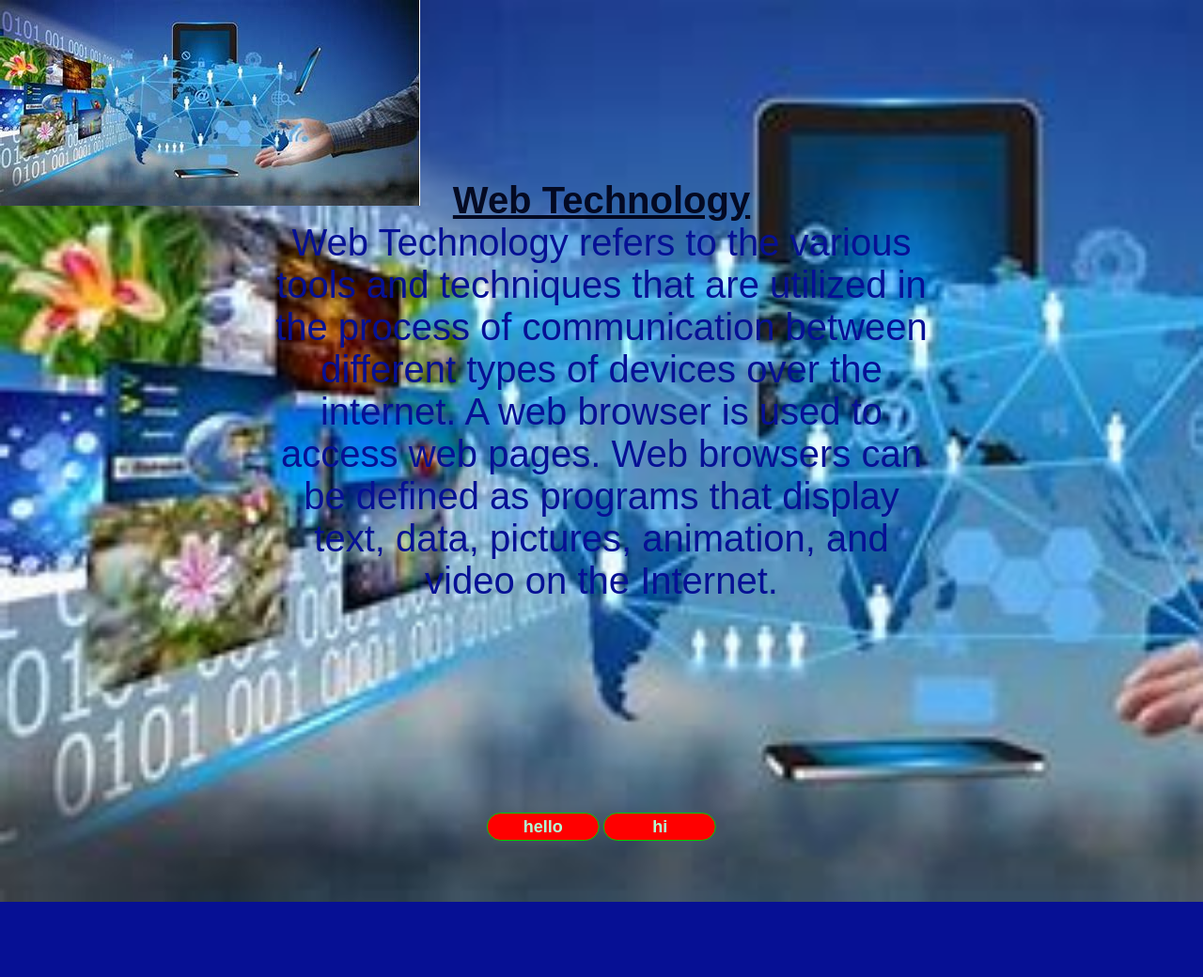
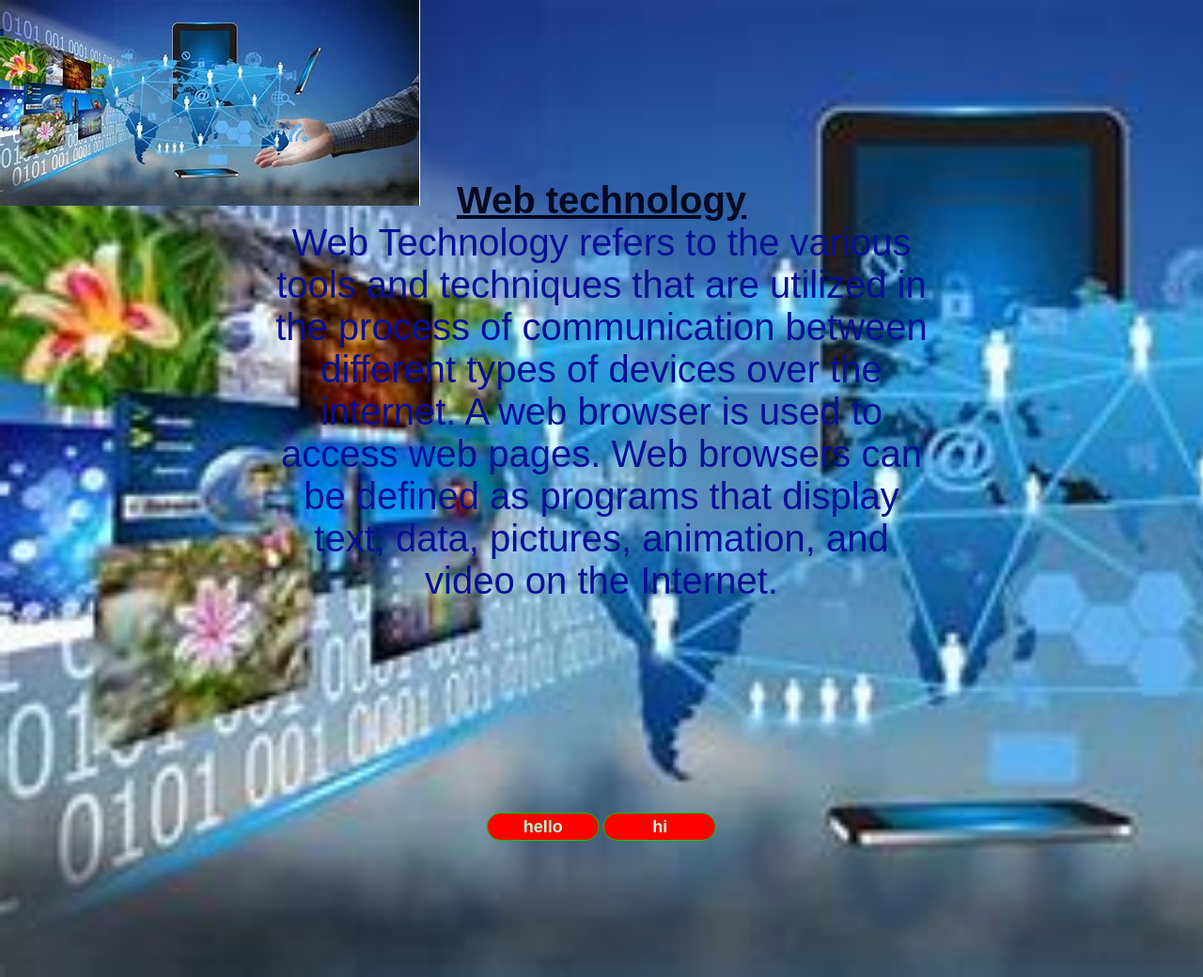
Before and after one commit to itsmeayushma111/webt, a PHP site: page /indexb.html in a window 1280 px wide. Shown: the whole page at 94% size. Before the commit the page ends 960 px from the top, so only its background shows below. Run offline with PHP 8.4, Linux system fonts and the light colour scheme.

Commit message:
Assignment-2

```diff
--- a/Assignments/Assignment-2.html/indexb.html
+++ b/Assignments/Assignment-2.html/indexb.html
@@ -12,7 +12,7 @@
         <img class="Web Technology" src="image.png">
     </div>
     <div class="center">
-        <h1>Web Technology</h1>
+        <h1>Web technology</h1>
         <h2>Web Technology refers to the various tools and techniques that are utilized in the process of communication between different types of devices over the internet. A web browser is used to access web pages. Web browsers can be defined as programs that display text, data, pictures, animation, and video on the Internet.</h2>
 
     </div>
--- a/Assignments/Assignment-2.html/new.css
+++ b/Assignments/Assignment-2.html/new.css
@@ -6,7 +6,7 @@
 .number{
     background : url(image.png) no-repeat;
     background-size: cover;
-    height : 120vh;
+    height : 130vh;
 }
 .Daisy{
     width : 140px;
```
